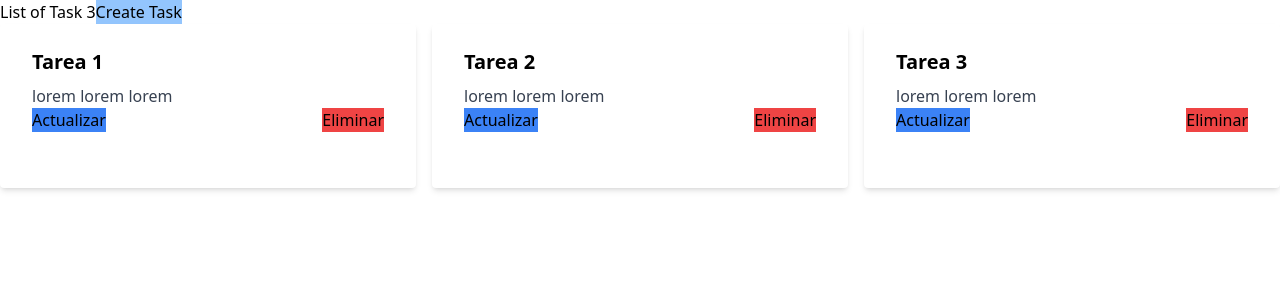
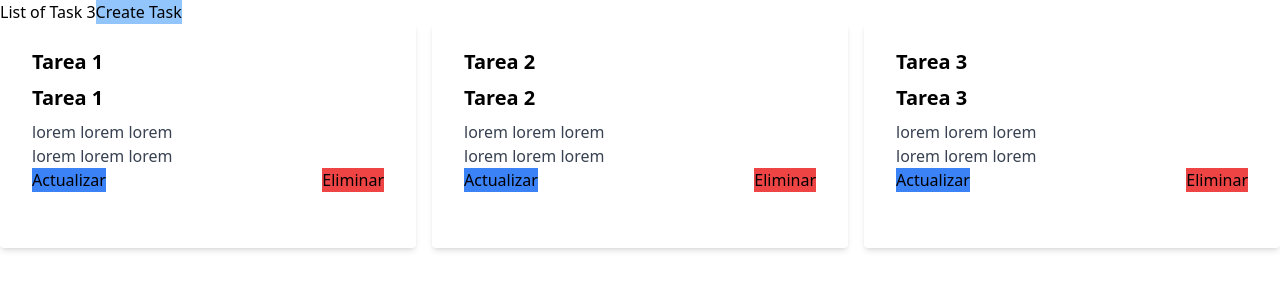
Before and after one commit to Andrewsjjz/CRUD-Redux, a React (Vite) app: page / in a window 1280 px wide. Shown: the top 300 px of the page. Built offline with nearby package versions, Linux system fonts and the light colour scheme.

Commit message:
Arreglo de formulario

```diff
--- a/src/components/Formulario.jsx
+++ b/src/components/Formulario.jsx
@@ -45,6 +45,8 @@ useEffect(() => {
 
   return (
     <>
+    <div className="bg-red-300">
+
       <form onSubmit={handleSubmit}>
         <div className="m-10 flex items-center gap-10">
         <input
@@ -65,6 +67,7 @@ useEffect(() => {
         <button className='bg-blue-700 text-white font-bold'>Guardar</button>
         </div>
       </form>
+    </div>
     </>
   )
 }
--- a/src/components/ListaTareas.jsx
+++ b/src/components/ListaTareas.jsx
@@ -31,6 +31,8 @@ const ListaTareas = () => {
             <div className="mb-6">
 
               <div className="font-bold text-xl mb-2">{task.title}</div>
+              <div className="font-bold text-xl mb-2">{task.title}</div>
+              <p className="text-gray-700 text-base">{task.description}</p>
               <p className="text-gray-700 text-base">{task.description}</p>
 
               <div className="flex items-center justify-between">
```
